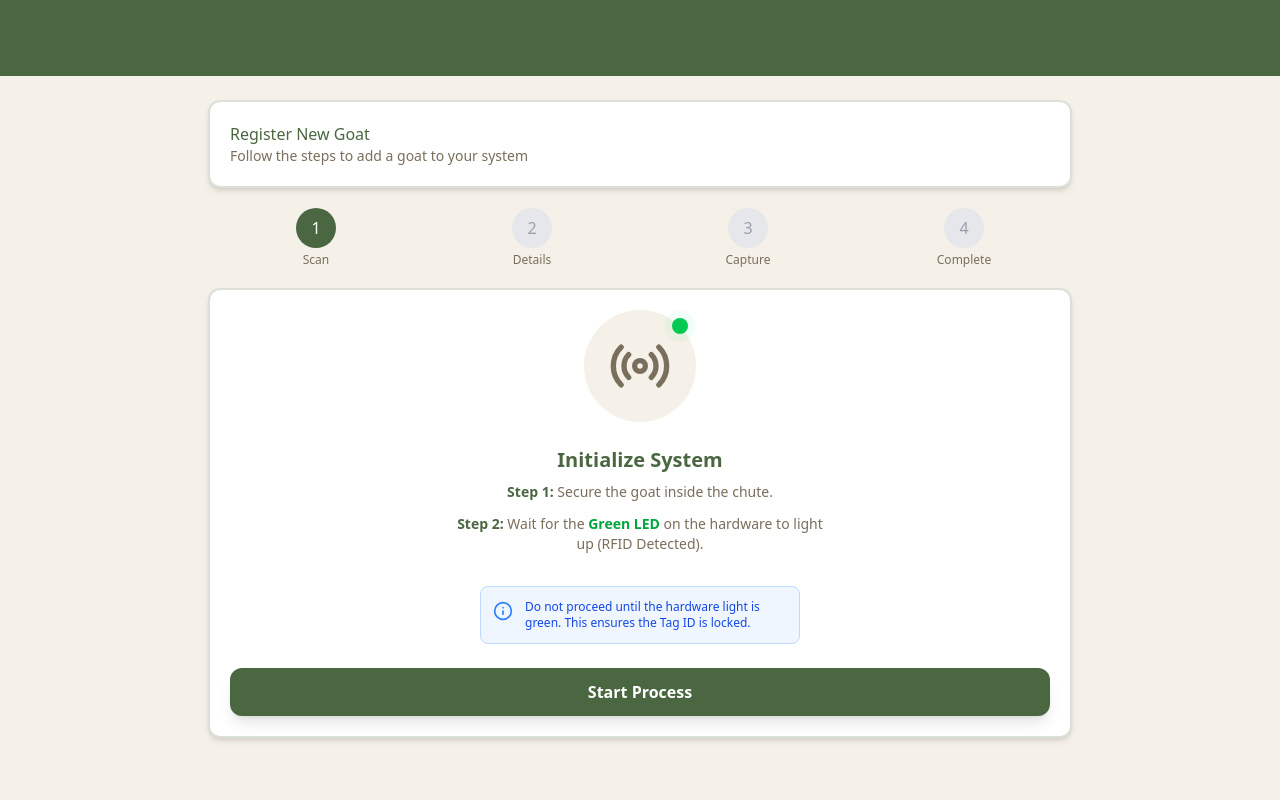
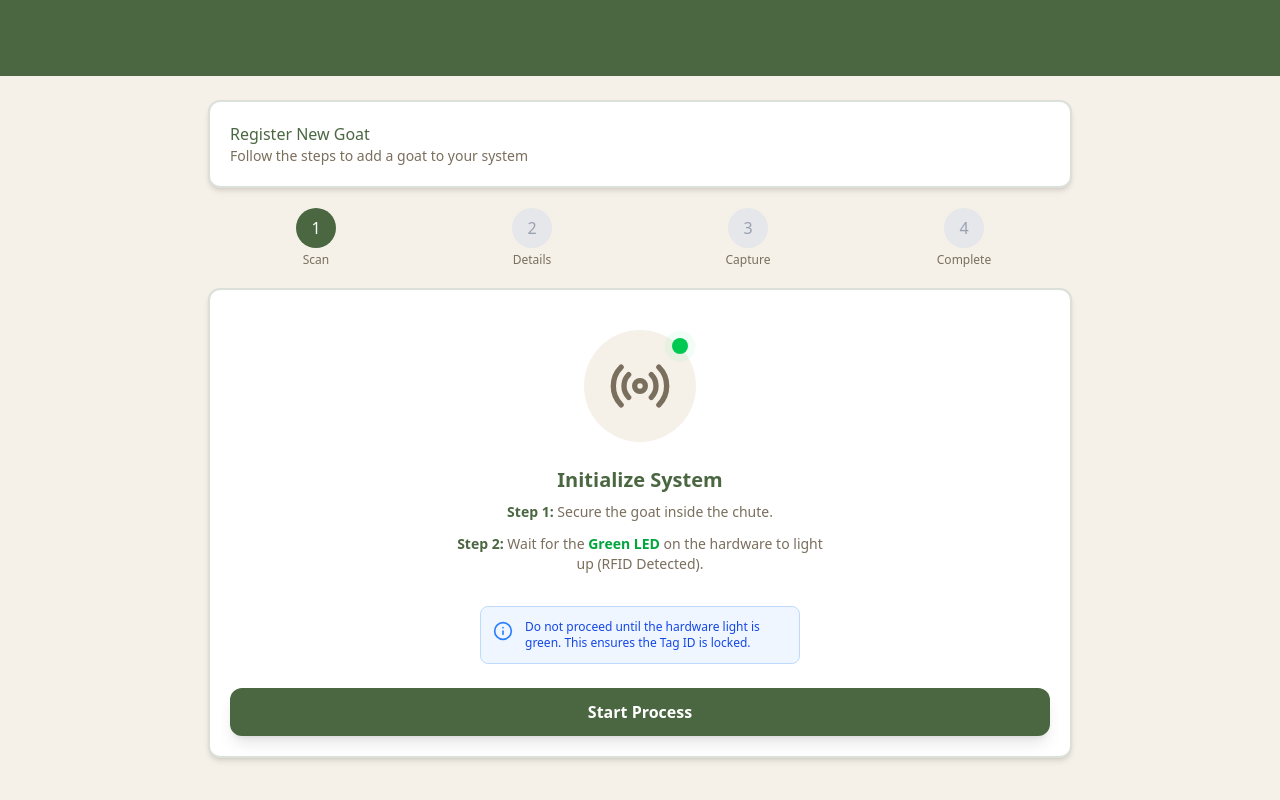
Before and after one commit to shendru/smart-g-id, a React (Vite) app: page /registergoat in a window 1280 px wide. Built offline with nearby package versions, Linux system fonts and the light colour scheme.

Commit message:
Minor Changes with Margin Top

```diff
--- a/src/components/registergoat/Complete.jsx
+++ b/src/components/registergoat/Complete.jsx
@@ -30,7 +30,7 @@ function Complete() {
         style={{ width: `${(timeLeft / 10) * 100}%` }}
       />
 
-      <div className="p-8 flex flex-col items-center text-center">
+      <div className="p-8 mt-8 flex flex-col items-center text-center">
         {/* Success Icon with Bounce Animation */}
         <div className="p-6 rounded-full bg-[#E8F5E9] mb-6 animate-bounce">
           <CheckCircle className="text-[#4A6741] h-16 w-16" />
--- a/src/components/registergoat/ScanningData.jsx
+++ b/src/components/registergoat/ScanningData.jsx
@@ -30,7 +30,7 @@ function ScanningData({ setStep }) {
 
   return (
     <div className="rounded-xl bg-white border-2 border-[#4A6741]/20 shadow-md">
-      <div className="p-8 flex flex-col items-center w-full max-w-sm mx-auto">
+      <div className="p-8 mt-8 flex flex-col items-center w-full max-w-sm mx-auto">
         {/* Spinner Animation */}
         <div className="relative mb-8">
           <div className="absolute inset-0 bg-[#4A6741]/10 rounded-full animate-ping"></div>
--- a/src/components/registergoat/StartScan.jsx
+++ b/src/components/registergoat/StartScan.jsx
@@ -3,7 +3,7 @@ import { Radio, Info } from "lucide-react";
 function StartScan({ setStep }) {
   return (
     <div className="rounded-xl bg-white border-2 border-[#4A6741]/20 shadow-md">
-      <div className="p-5 flex flex-col items-center">
+      <div className="p-5 mt-5 flex flex-col items-center">
         {/* Main Icon */}
         <div className="p-6 rounded-full bg-[#F5F1E8] mb-6 relative">
           <Radio className="text-[#7A6E5C] h-16 w-16" />
```
